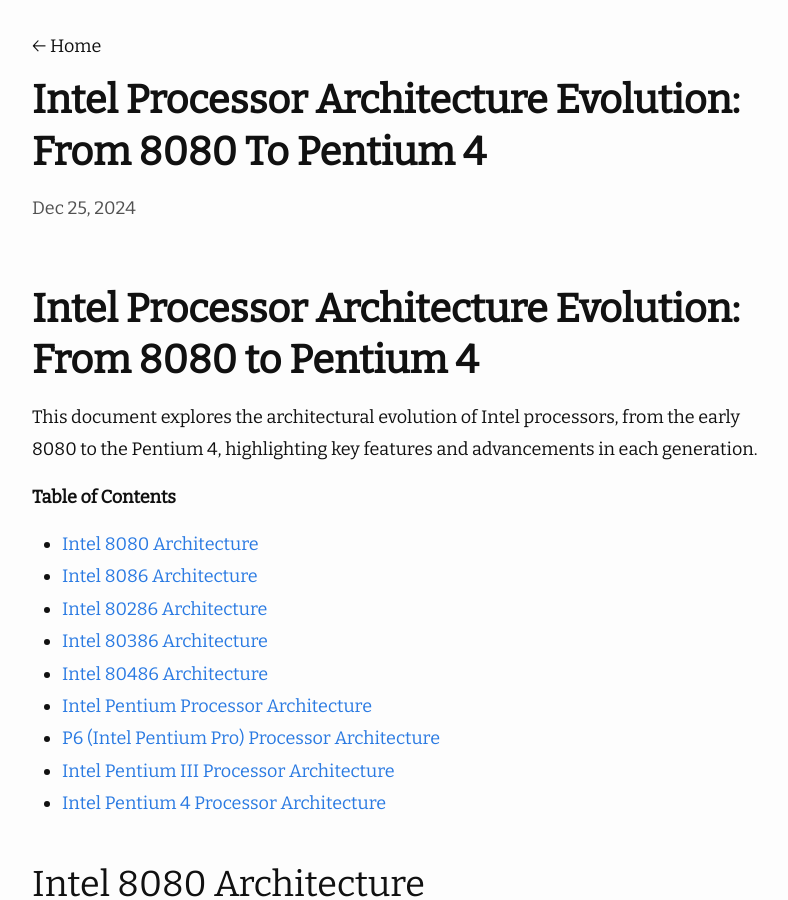
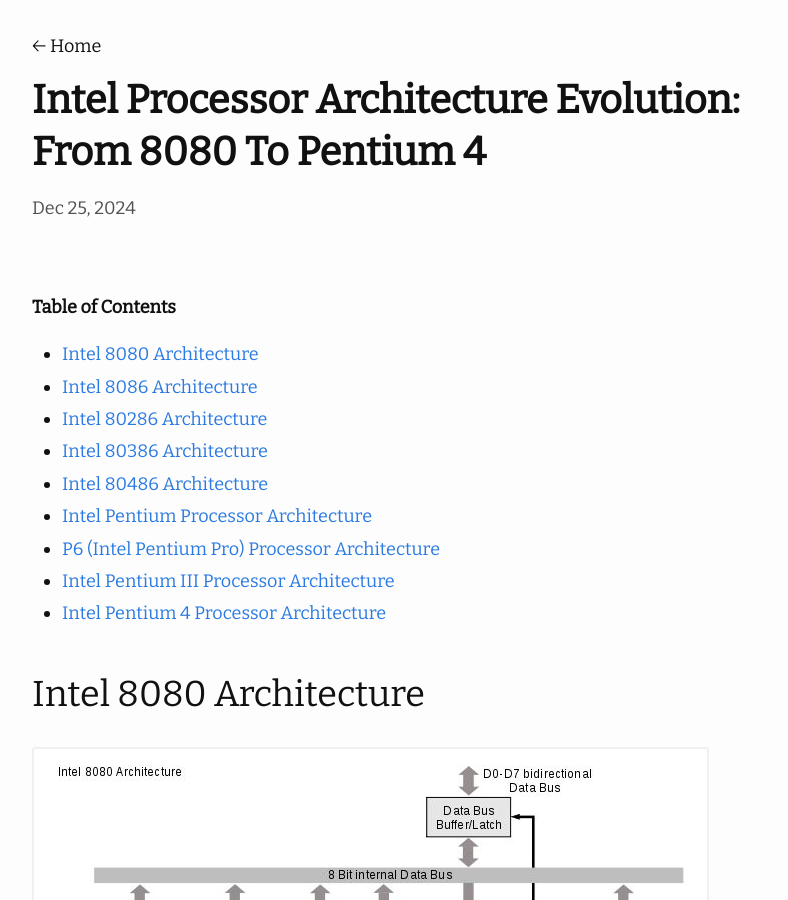
Before and after one commit to mohitmishra786/chessman, a Jekyll site: the page built from _posts/2024-12-25-Intel-Processor-Architecture-Evolution:-From-8080-to-Pentium-4.md, in a window 1280 px wide and 900 px high. Shown: the whole window, without its empty margins (238-1026 px from the left). Built offline with Jekyll 4.4.1, drawn with Linux system fonts in a browser that asks for light colours; nearby versions of some CDN libraries; a script that is not in the unit is left out.

Commit message:
Update 2024-12-25-Intel-Processor-Architecture-Evolution:-From-8080-to-Pentium-4.md

```diff
--- a/_posts/2024-12-25-Intel-Processor-Architecture-Evolution:-From-8080-to-Pentium-4.md
+++ b/_posts/2024-12-25-Intel-Processor-Architecture-Evolution:-From-8080-to-Pentium-4.md
@@ -1,10 +1,6 @@
 ---
 layout: post
 ---
-
-# Intel Processor Architecture Evolution: From 8080 to Pentium 4
-
-This document explores the architectural evolution of Intel processors, from the early 8080 to the Pentium 4, highlighting key features and advancements in each generation.
 
 **Table of Contents**
 
```
